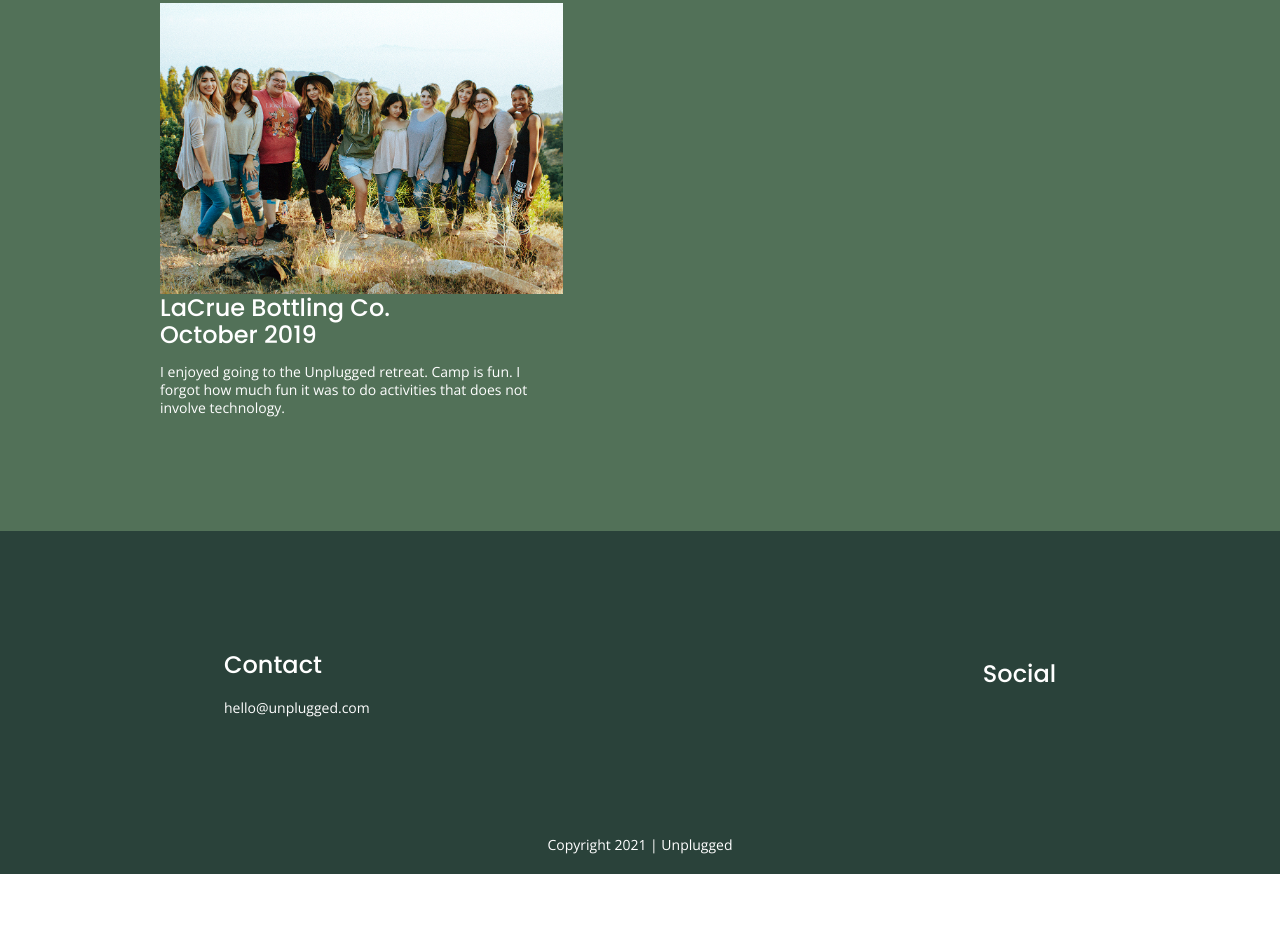
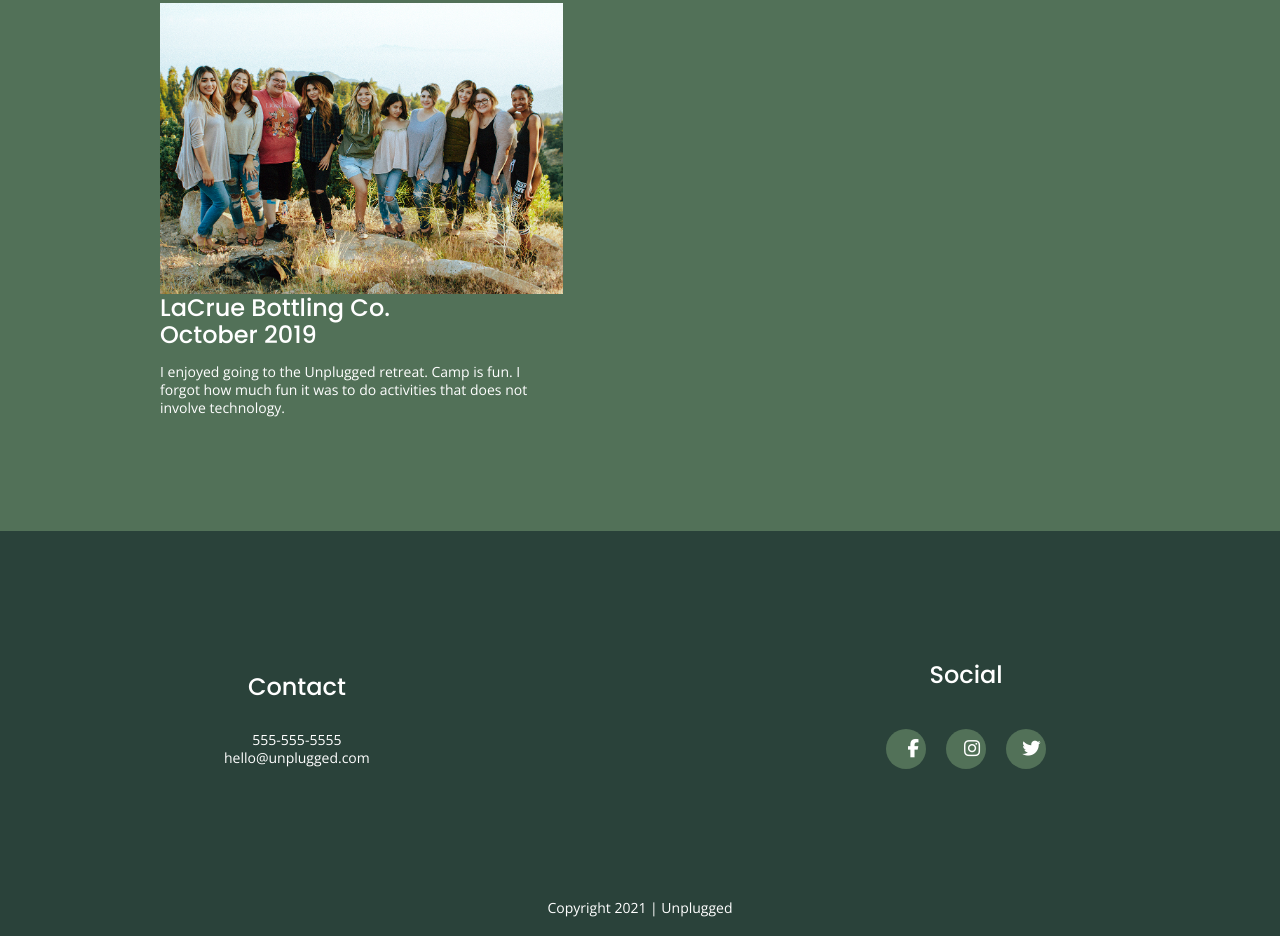
Before and after one commit to vjards/unplugged, a website built with Parcel: page index.html in a window 1280 px wide. Shown: the part 1776-2712 px from the top of the page. Before the commit the page ends 2650 px from the top, so only its background shows below. Built offline with nearby package versions, Linux system fonts and the light colour scheme.

Commit message:
Designed footer icons for social media accounts

```diff
--- a/css/main.css
+++ b/css/main.css
@@ -150,7 +150,9 @@ textarea {
     margin:50px 0;
   }
 
-
+  .social i{
+    font-size:2.75em;
+  }
 
 /*---------------------BASE HEADER AND FOOTER STYLES-------------------*/
 
@@ -199,6 +201,7 @@ header nav ul{
 
 
 footer{
+  text-align: center;
   flex-direction:column;
   background-color: #2a423a;
   color:white;
@@ -208,12 +211,18 @@ footer .social-icons{
   display:flex;
   justify-content:space-around;
   align-items:center;
+
 }
 
 footer .social-icons p{
   display:flex;
   justify-content:space-around;
   align-items:center;
+  margin:10px;
+  border-radius: 50%;
+  background-color: #527158;
+  width:40px;
+  height:40px;
 }
 
 footer p{
@@ -222,7 +231,13 @@ footer p{
 
 footer h4{
   font-weight:500;
+  padding:10px;
 }
+
+footer .social-icons p i {
+  font-size: 1.3125em;
+}
+
 
 footer .content-wrapper{
   width:55%;
--- a/index.html
+++ b/index.html
@@ -135,15 +135,16 @@
         <div class="contact">
           <h4>Contact</h4>
           <address>
+          <p>555-555-5555</p>
           <p>hello@unplugged.com</p>
           </address>
         </div>
           <div class="social">
+            <h4>Social</h4>
               <div class="social-icons">
-                <h4>Social</h4>
-                  <p><a href="https://www.facebook.com/yoursite" target="_blank"></a></p>
-                  <p><a href="#" target="_blank"></a></p>
-                  <p><a href="#" target="_blank"></a></p>
+                <p><a href="https://www.facebook.com/yoursite" target="_blank"></a> <i class="fab fa-facebook-f"></i></p>
+                <p><a href="#" target="_blank"></a><i class="fab fa-instagram"></i> </p>
+                <p><a href="#" target="_blank"></a><i class="fab fa-twitter"></i> </p>
               </div>
           </div>
       </div> <!-- footer content ends -->
```
Also changed, not shown: about/index.html (+5 -3 lines), faq/index.html (+3 -3 lines).
